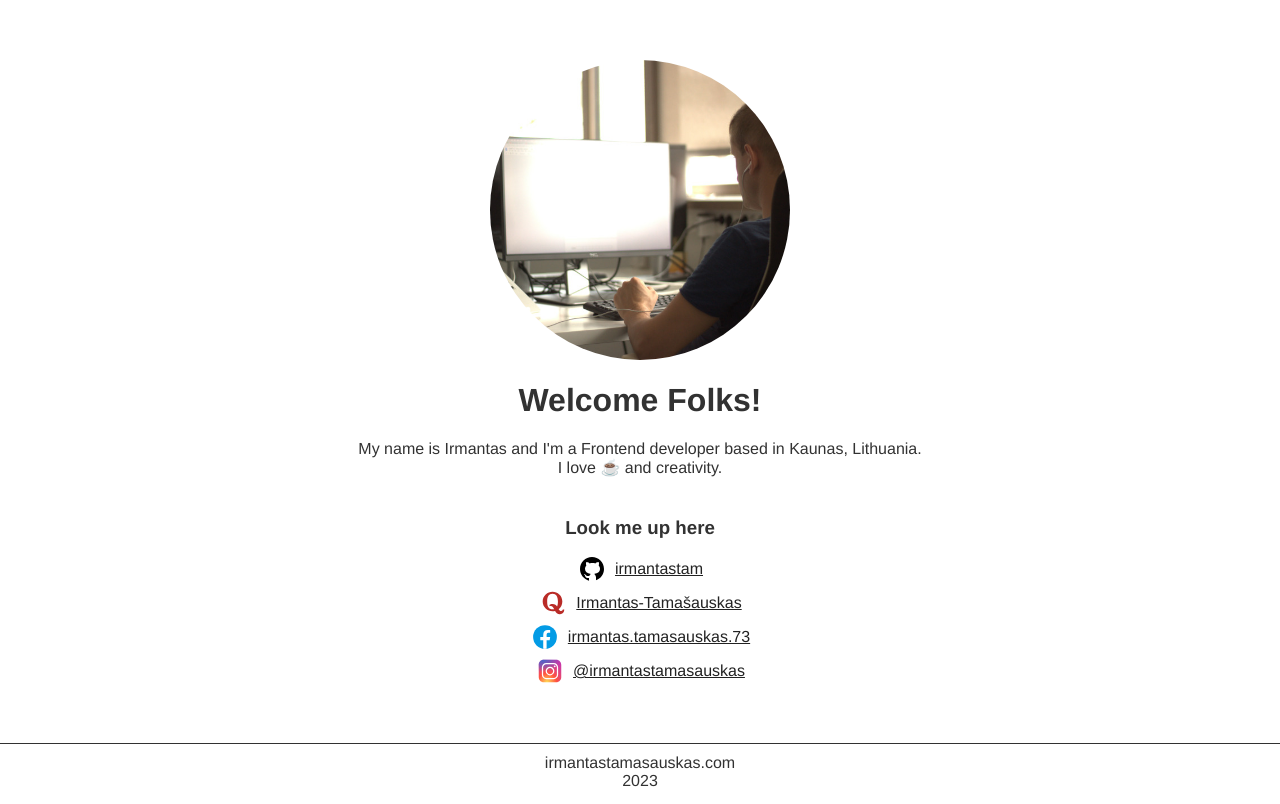
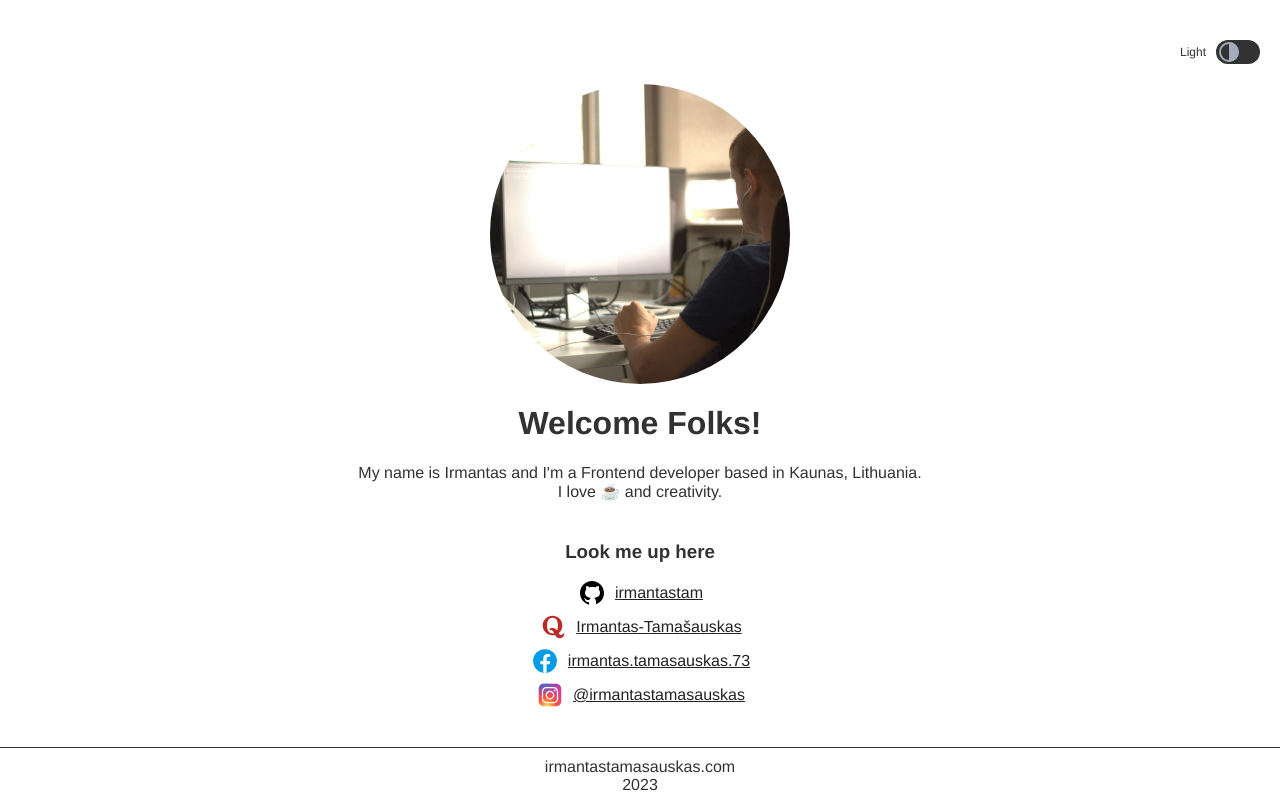
Before and after one commit to irmantastam/vue-vercel, a Vue app: page / in a window 1280 px wide. Built offline with nearby package versions, Linux system fonts and the light colour scheme.

Commit message:
Add light mode switch

```diff
--- a/package.json
+++ b/package.json
@@ -9,6 +9,7 @@
     "node": "18.x"
   },
   "dependencies": {
+    "@vueuse/core": "^10.2.1",
     "core-js": "^3.30.2",
     "vue": "^3.3.4"
   },
--- a/src/App.vue
+++ b/src/App.vue
@@ -1,4 +1,5 @@
 <template>
+  <ModeToggle />
   <img
     class="logo"
     alt="Irmantas Tamašauskas coffee break"
@@ -10,11 +11,13 @@
 </template>
 
 <script>
+import ModeToggle from "./components/ModeToggle.vue";
 import HelloWorld from "./components/HelloWorld.vue";
 
 export default {
   name: "App",
   components: {
+    ModeToggle,
     HelloWorld,
   },
 };
@@ -24,6 +27,13 @@ export default {
 :root {
   --main-color: #323232;
   --secondary-color: #222222;
+  --background-color: #ffffff;
+
+  &.dark {
+    --main-color: #ffffff;
+    --secondary-color: #cccccc;
+    --background-color: #323232;
+  }
 }
 
 html,
@@ -43,11 +53,13 @@ body {
   -moz-osx-font-smoothing: grayscale;
   text-align: center;
   color: var(--main-color);
+  background-color: var(--background-color);
   display: flex;
   flex-direction: column;
   align-items: center;
   min-height: 100%;
   padding-top: 40px;
+  transition: background-color 0.3s ease, color 0.3s ease;
 }
 
 img.logo {
--- /dev/null
+++ b/src/components/ModeToggle.vue
@@ -0,0 +1,111 @@
+<template>
+  <div class="mode-toggle">
+    {{ isDark ? "Dark" : "Light" }}
+    <button class="mode-toggle-button" @click="toggleDark()">
+      <div class="mode-toggle-circle">
+        <div id="mode-toggle-symbol"></div>
+      </div>
+    </button>
+  </div>
+</template>
+
+<script>
+export default {
+  name: "ModeToggle",
+};
+</script>
+
+<script setup>
+import { useDark, useToggle } from "@vueuse/core";
+
+const isDark = useDark({ disableTransition: false });
+const toggleDark = useToggle(isDark);
+</script>
+
+<style>
+.mode-toggle {
+  display: flex;
+  margin: 0 20px 20px;
+  font-size: 12px;
+  align-items: center;
+  margin-left: auto;
+}
+
+.mode-toggle-button {
+  position: relative;
+  padding: 0;
+  width: 44px;
+  height: 24px;
+  min-width: 36px;
+  min-height: 20px;
+  margin-left: 10px;
+  background-color: var(--main-color);
+  border: 0;
+  border-radius: 24px;
+  outline: 0;
+  overflow: hidden;
+  cursor: pointer;
+  z-index: 2;
+  -webkit-tap-highlight-color: rgba(0, 0, 0, 0);
+  -webkit-touch-callout: none;
+  appearance: none;
+  transition: background-color 0.3s ease;
+
+  & * {
+    box-sizing: content-box;
+  }
+
+  .mode-toggle-circle {
+    position: absolute;
+    top: 0;
+    left: 0;
+    bottom: 0;
+    margin: auto;
+    width: 20px;
+    height: 20px;
+    border-radius: 50%;
+    border: 3px solid transparent;
+    box-shadow: inset 0 0 0 2px #a5abba;
+    overflow: hidden;
+    transition: transform 0.3s ease;
+
+    #mode-toggle-symbol {
+      position: relative;
+      width: 100%;
+      height: 100%;
+      overflow: hidden;
+      border-radius: 50%;
+
+      &::before {
+        content: "";
+        position: relative;
+        width: 100%;
+        height: 100%;
+        left: 50%;
+        float: left;
+        background-color: #a5abba;
+        transition: border-radius 0.3s ease, width 0.3s ease, height 0.3s ease,
+          left 0.3s ease, transform 0.3s ease;
+      }
+    }
+  }
+}
+
+:root.dark {
+  .mode-toggle-button {
+    .mode-toggle-circle {
+      transform: translateX(19px);
+
+      #mode-toggle-symbol {
+        &::before {
+          border-radius: 50%;
+          width: 150%;
+          height: 85%;
+          left: 40%;
+          transform: translate(-10%, -40%), rotate(-35deg);
+        }
+      }
+    }
+  }
+}
+</style>
```
Also changed, not shown: 1 other file (tests, documents, lock files or other folders).
